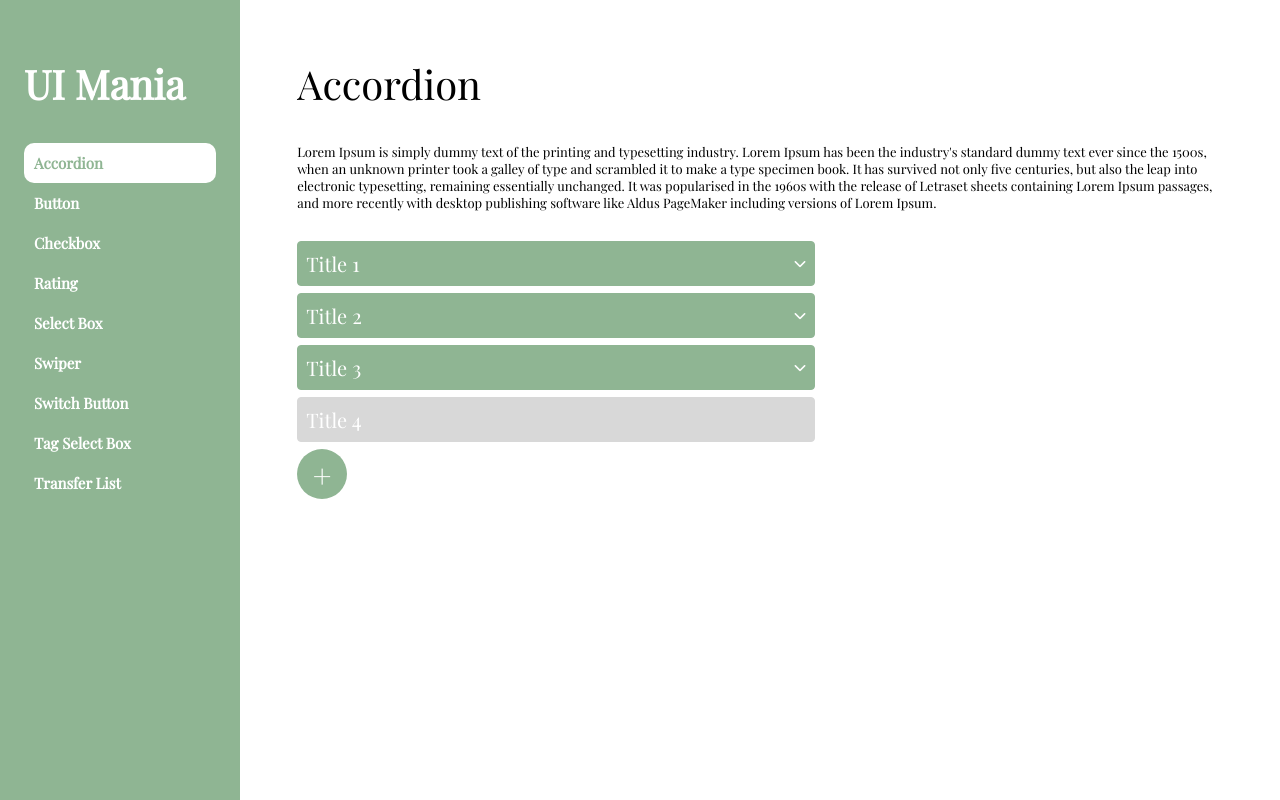
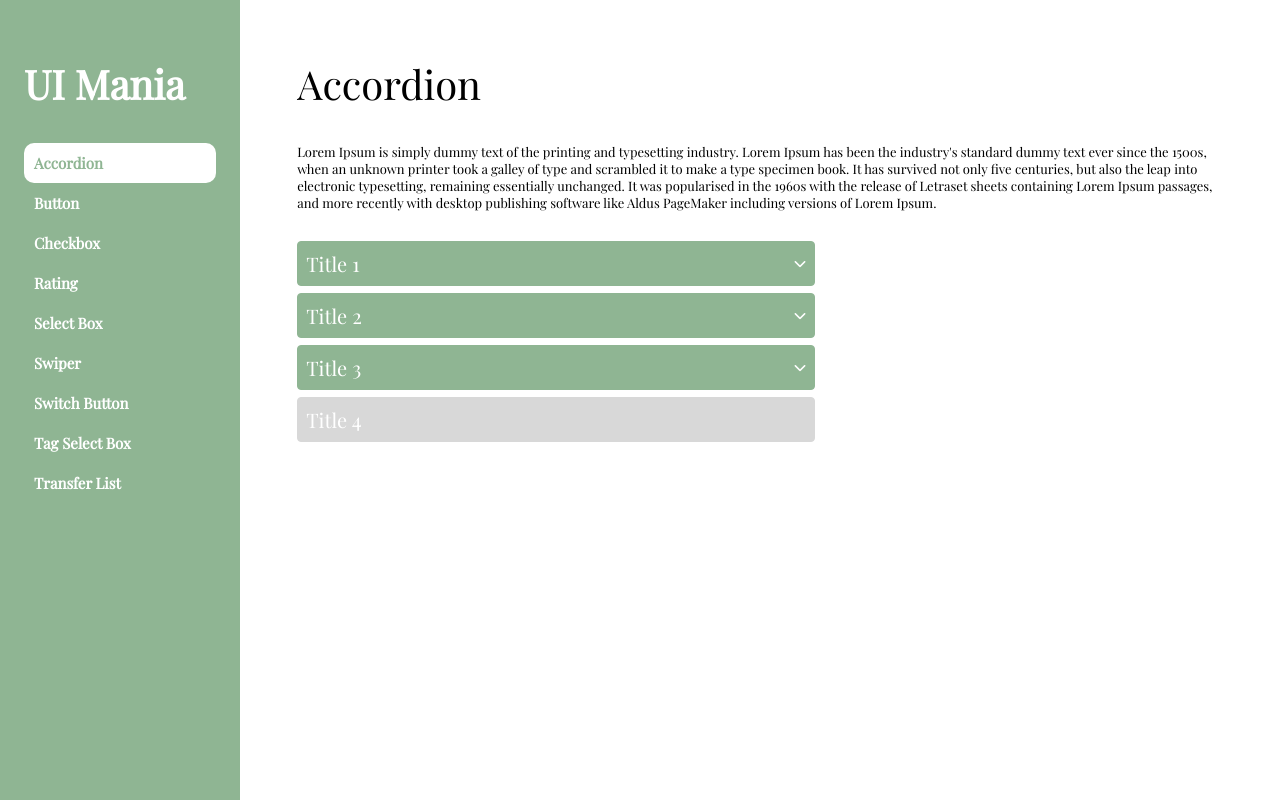
Before and after one commit to maniazurek/React-Custom-UI-Component-Library, a React (Create React App) app: page /accordion in a window 1280 px wide. Built offline with nearby package versions, Linux system fonts and the light colour scheme.

Commit message:
deleted form component

```diff
--- a/src/components-UI/Accordion/Accordion.js
+++ b/src/components-UI/Accordion/Accordion.js
@@ -5,7 +5,6 @@ import {
   SectionTitle,
 } from "../../components-website/ComponentsWebStyles";
 import AccordionUI from "./AccordionUI";
-import Form from "../../components-website/Form";
 
 const Accordion = ({
   show,
@@ -35,7 +34,6 @@ const Accordion = ({
         disabledColor={disabledColor}
         contentColor={contentColor}
       />
-      <Form />
     </SectionContainer>
   );
 };
--- a/src/components-website/Form.js
+++ /dev/null
@@ -1,67 +0,0 @@
-import React, { useState } from "react";
-import styled from "styled-components";
-
-const Form = () => {
-  const [isOpen, setIsOpen] = useState(false);
-
-  const onOpenForm = () => {
-    setIsOpen(true);
-  };
-
-  const onCloseForm = () => {
-    setIsOpen(false);
-  };
-
-  return (
-    <>
-      <FormAdd onClick={onOpenForm}>+</FormAdd>
-      {isOpen && (
-        <FormTaskOverlay>
-          <FormContainer>
-            <CloseForm onClick={onCloseForm}>x</CloseForm>
-            <div>Form opened</div>
-          </FormContainer>
-        </FormTaskOverlay>
-      )}
-    </>
-  );
-};
-
-const FormAdd = styled.div`
-  width: 50px;
-  height: 50px;
-  border-radius: 50%;
-  background-color: #8fb593;
-  color: #fff;
-  display: flex;
-  justify-content: center;
-  align-items: center;
-  font-size: 32px;
-  cursor: pointer;
-`;
-
-// const FormContainer = styled.div`
-//   border: 1px solid #000;
-//   background-color: #fff;
-//   width: 300px;
-//   height: 300px;
-// `;
-
-// const FormTaskOverlay = styled.div`
-//   top: 0;
-//   right: 0;
-//   left: 0;
-//   bottom: 0;
-//   position: absolute;
-//   background: rgba(0, 0, 0, 0.35);
-//   display: flex;
-//   justify-content: center;
-//   align-items: center;
-//   z-index: 2;
-// `;
-
-// const CloseForm = styled.div`
-//   cursor: pointer;
-// `;
-
-export default Form;
```
Also changed, not shown: 1 other file (tests, documents, lock files or other folders).
